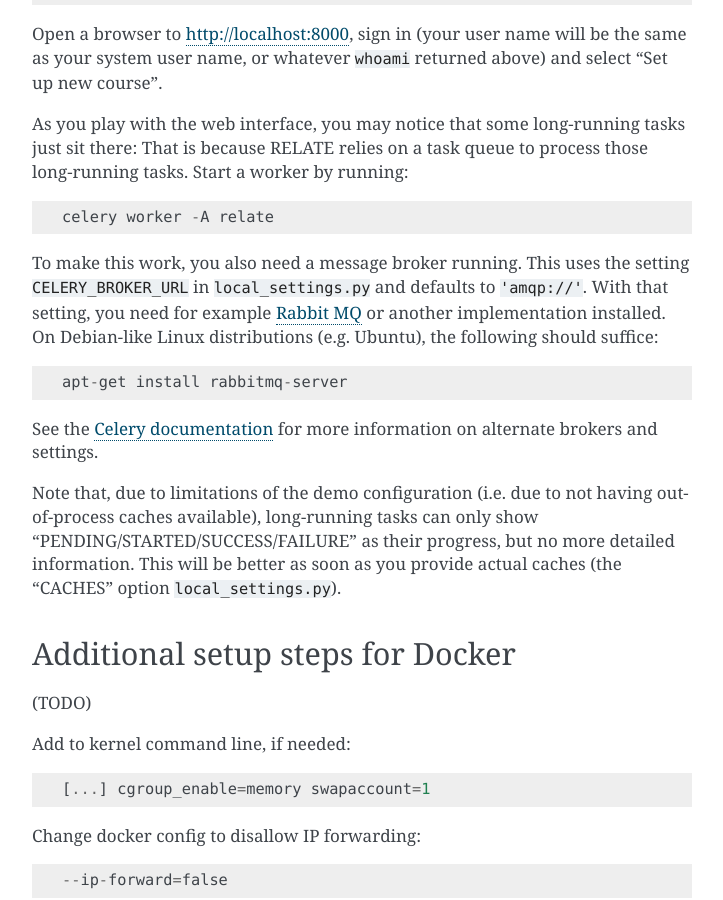
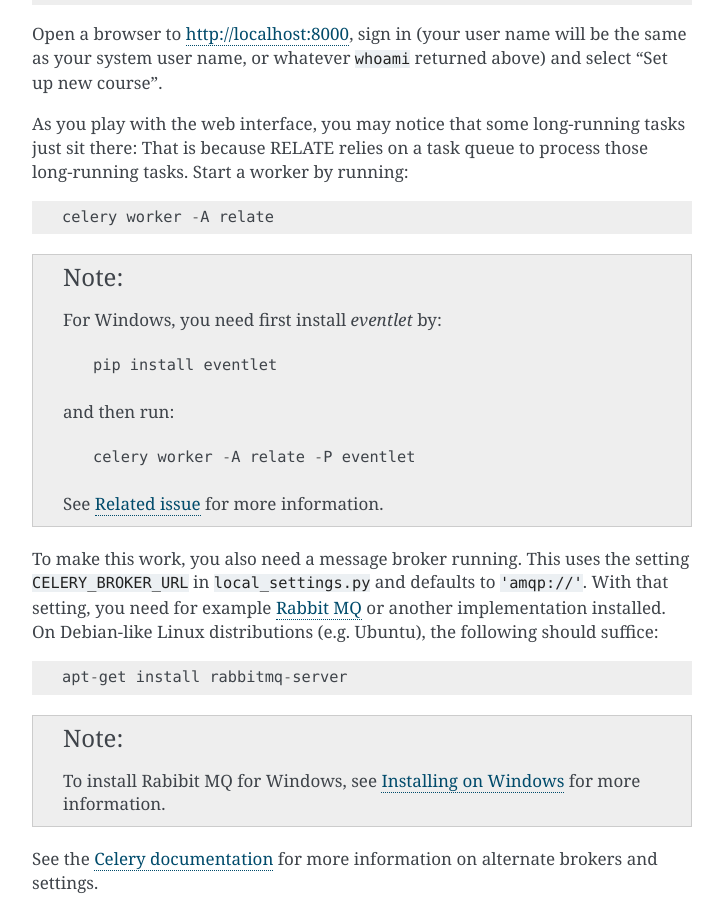
Before and after one commit to inducer/relate, a Sphinx documentation site: the page built from doc/misc.rst, in a window 1280 px wide and 900 px high, scrolled down 1111 px. Shown: the whole window, without its empty margins (388-1111 px from the left). Built offline with Sphinx 7.4.7, drawn with Linux system fonts in a browser that asks for light colours.

Commit message:
Add notes for running celery 4 on Windows

```diff
--- a/doc/misc.rst
+++ b/doc/misc.rst
@@ -56,6 +56,18 @@ those long-running tasks. Start a worker by running::
 
     celery worker -A relate
 
+.. note::
+
+    For Windows, you need first install `eventlet` by::
+
+        pip install eventlet
+
+    and then run::
+
+        celery worker -A relate -P eventlet
+
+    See `Related issue <https://github.com/celery/celery/issues/4178>`_ for more information.
+
 To make this work, you also need a message broker running. This uses the
 setting ``CELERY_BROKER_URL`` in ``local_settings.py`` and defaults to
 ``'amqp://'``.  With that setting, you need for example `Rabbit MQ
@@ -63,6 +75,11 @@ setting ``CELERY_BROKER_URL`` in ``local_settings.py`` and defaults to
 Debian-like Linux distributions (e.g. Ubuntu), the following should suffice::
 
     apt-get install rabbitmq-server
+
+.. note::
+
+    To install Rabibit MQ for Windows, see `Installing on Windows
+    <https://www.rabbitmq.com/install-windows.html>`_ for more information.
 
 See the `Celery documentation
 <http://docs.celeryproject.org/en/latest/userguide/configuration.html#std:setting-broker_url>`_
```
